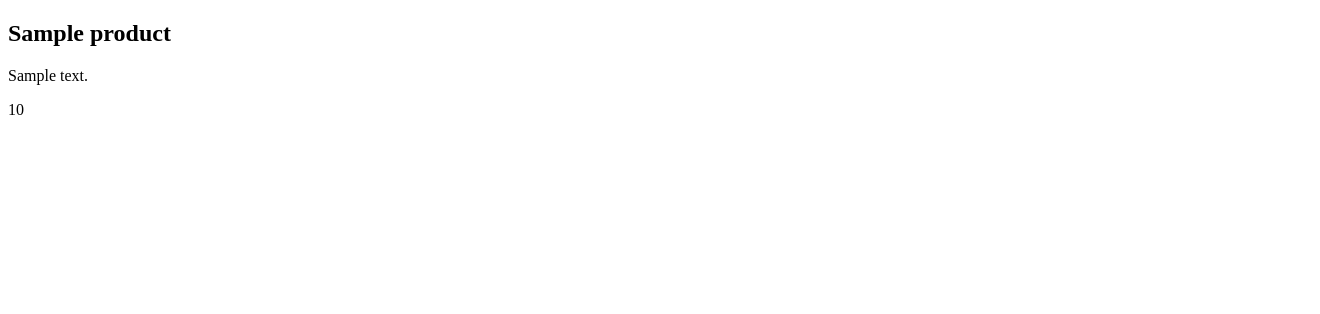
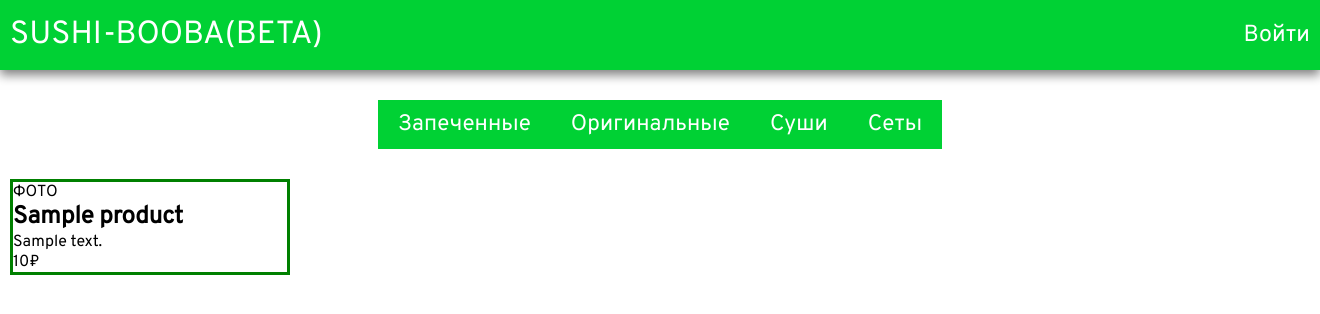
Before and after one commit to booba-magistr/FastAPI, a FastAPI app: template app/templates/index.html in a window 1320 px wide. Shown: the top 314 px of the page. Run offline with FastAPI, Linux system fonts and the light colour scheme; the template is opened without the code that fills it: most values are stand-ins (such as "Sample title", 1, 10 or a date in 2020); parts of the project's set-up code (start-up, migrations or seed data) failed here and were passed over.

Commit message:
connect static files in main.py add css styles

```diff
--- a/app/main.py
+++ b/app/main.py
@@ -4,7 +4,7 @@ from products.router import product_router
 from category.router import category_router
 from users.router import user_router
 from pages.router import front_router
-
+from fastapi.staticfiles import StaticFiles
 
 app = FastAPI()
 
@@ -18,6 +18,9 @@ app.include_router(product_router)
 app.include_router(category_router)
 app.include_router(user_router)
 app.include_router(front_router)
+# настройка приложение FastAPI для обслуживания стат. файлов
+# '/static'- путь по которому будут доступны стат. файлы(http://localhost:8000/static/test.png)
+app.mount('/static', StaticFiles(directory='app/static'), 'static')
 
 
 if __name__ == '__main__':
--- a/app/static/css/style.css
+++ b/app/static/css/style.css
@@ -0,0 +1,80 @@
+@import url(https://fonts.googleapis.com/css?family=Overpass);
+
+* {
+    margin: 0;
+    padding: 0;
+    list-style: none;
+}
+
+body {
+    font-family: Overpass;
+}
+
+header{
+    width: 100%;
+    background-color: rgb(0, 209, 52);
+    height: 50px;
+    padding: 10px 0;
+    box-shadow: 0px 5px 10px 0px rgba(0, 0, 0, 0.5);
+}
+
+.inside-header {
+    display: flex;
+    justify-content: space-between;
+    align-items: center;
+    width: 1300px;
+    height: 100%;
+    color: white;
+    margin-left: auto;
+    margin-right: auto;
+}
+
+.title {
+    font-size: 2em;
+}
+
+.login {
+    font-size: 1.45em;
+}
+
+section {
+    margin-top: 30px;
+    width: 1300px;
+    position: relative;
+    margin-left: auto;
+    margin-right: auto;
+}
+
+ul {
+    display: flex;
+    margin-left: auto;
+    margin-right: auto;
+    justify-content: center;
+    font-size: 1.4em;
+    color: white;
+}
+
+li{
+    padding: 10px 20px;
+    background-color: rgb(0, 209, 52);
+    transition: 0.2s;
+}
+
+li:hover {
+    background-color: rgb(0, 153, 38);
+    font-size: 1.2em;
+    cursor: pointer;
+}
+
+.grid-products {
+    margin-top: 30px;
+    display: grid;
+    /* background-color: red; */
+    grid-template-columns: repeat(4, 280px);
+    justify-content: space-between;
+}
+
+.product {
+    border: 3px solid green;
+    margin-bottom: 30px;
+}
--- a/app/templates/index.html
+++ b/app/templates/index.html
@@ -4,20 +4,38 @@
     <meta charset="UTF-8">
     <meta name="viewport" content="width=device-width, initial-scale=1.0">
     <title>Суши</title>
+    <link rel="stylesheet" href="/static/css/style.css">
 </head>
 <body>
-    <div class="page">
-        <header></header>
-        <section>
+    <header>
+        <div class="inside-header">
+            <div class="title">
+                SUSHI-BOOBA(BETA)
+            </div>
+            <div class="login">
+                Войти
+            </div>
+        </div>
+    </header>
+    <section>
+        <div class="category">
+            <ul>
+                <li>Запеченные</li>
+                <li>Оригинальные</li>
+                <li>Суши</li>
+                <li>Сеты</li>
+            </ul>
+        </div>
+        <div class="grid-products">
             {% for product in products %}
             <div class="product">
+                <p>ФОТО</p>
                 <h1>{{ product.name }}</h1>
                 <p>{{ product.description }}</p>
-                <p>{{ product.price }}</p>
+                <p>{{ product.price }}&#8381;</p>
             </div>
             {% endfor %}
-        </section>
-        <footer></footer>
-    </div>
+        </div>
+    </section>
 </body>
 </html>
```
